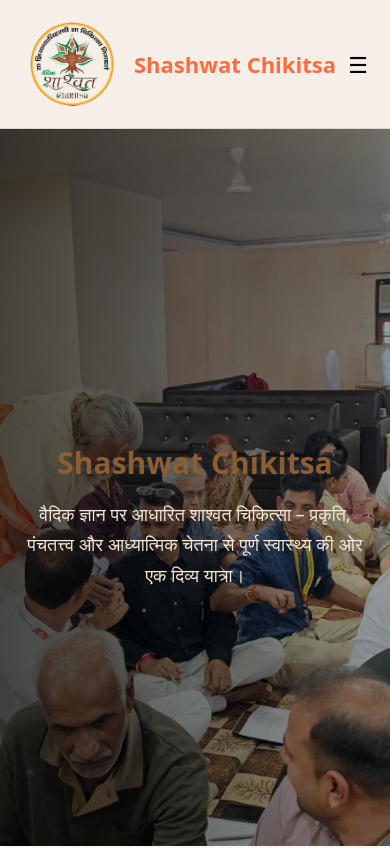
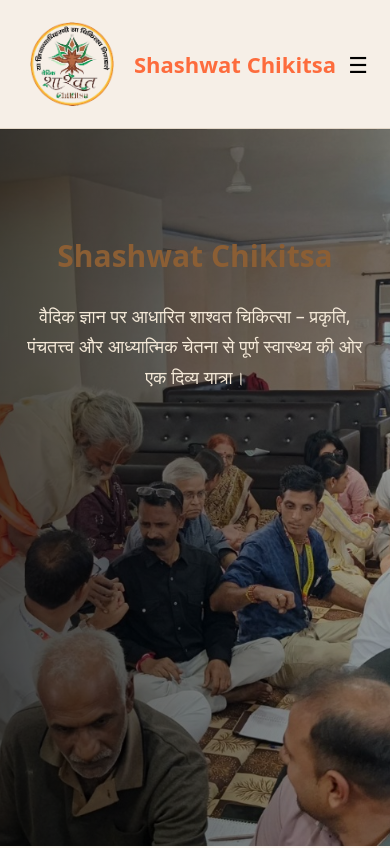
Before and after one commit to sunnycoding1519/Shaswat, a React (Vite) app: page /about in a window 390 px wide. Shown: the top 848 px of the page. Built offline with nearby package versions, Linux system fonts and the light colour scheme.

Commit message:
hero content

```diff
--- a/src/style/About.css
+++ b/src/style/About.css
@@ -41,7 +41,7 @@
 .about-hero-content h1 {
   font-size: 48px;
   line-height: 1.2;
-  margin-bottom: 18px;
+  margin-bottom: 27px;
 }
 
 .about-hero-content p {
@@ -49,6 +49,7 @@
   line-height: 1.7;
   color: #f4e9d8;
 }
+
 
 /* ================= HERO CUTOUT (DESKTOP FIX) ================= */
 .about-hero-cutout {
@@ -313,3 +314,9 @@
     height: 160px;
   }
 }
+/* ================= MOBILE HERO TEXT POSITION FIX (ONLY TEXT) ================= */
+@media (max-width: 768px) {
+  .about-hero-content {
+    margin-top: -405px;   /* text ko thoda upar laata hai */
+  }
+}
```
